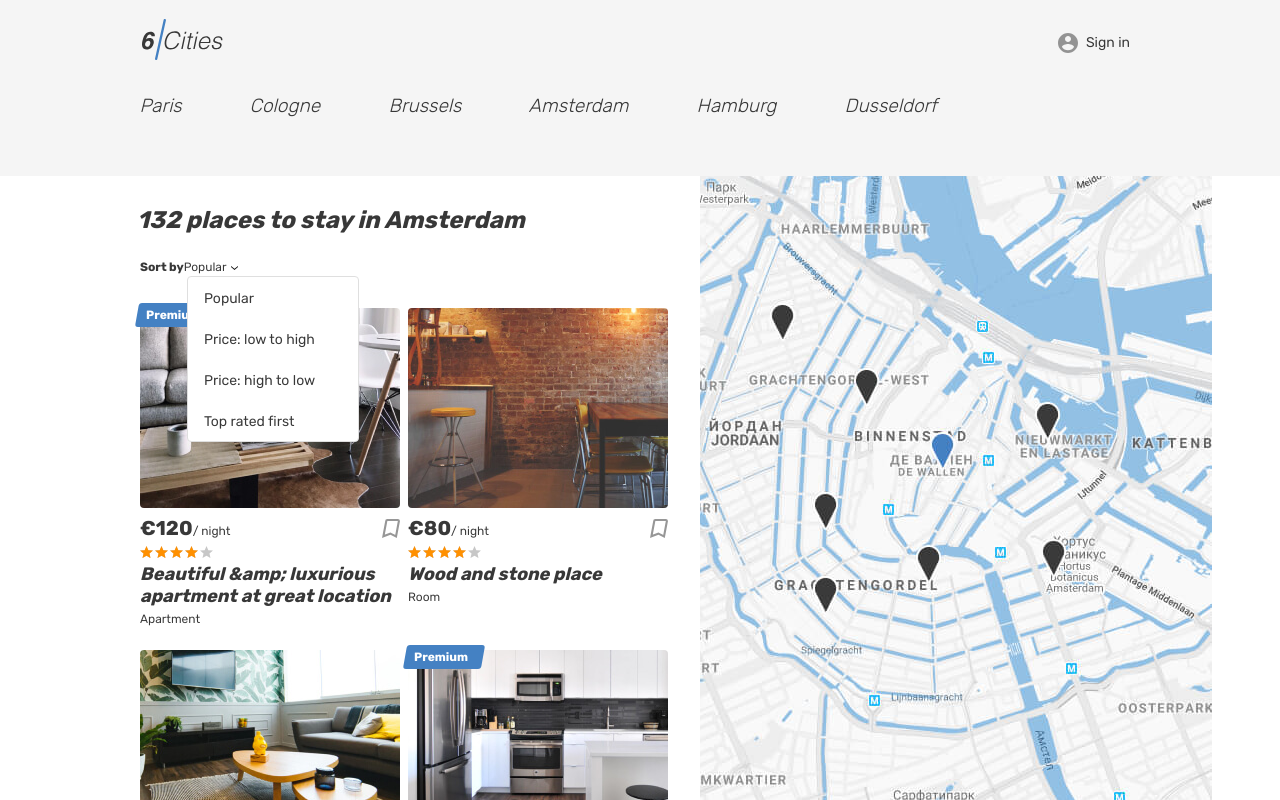
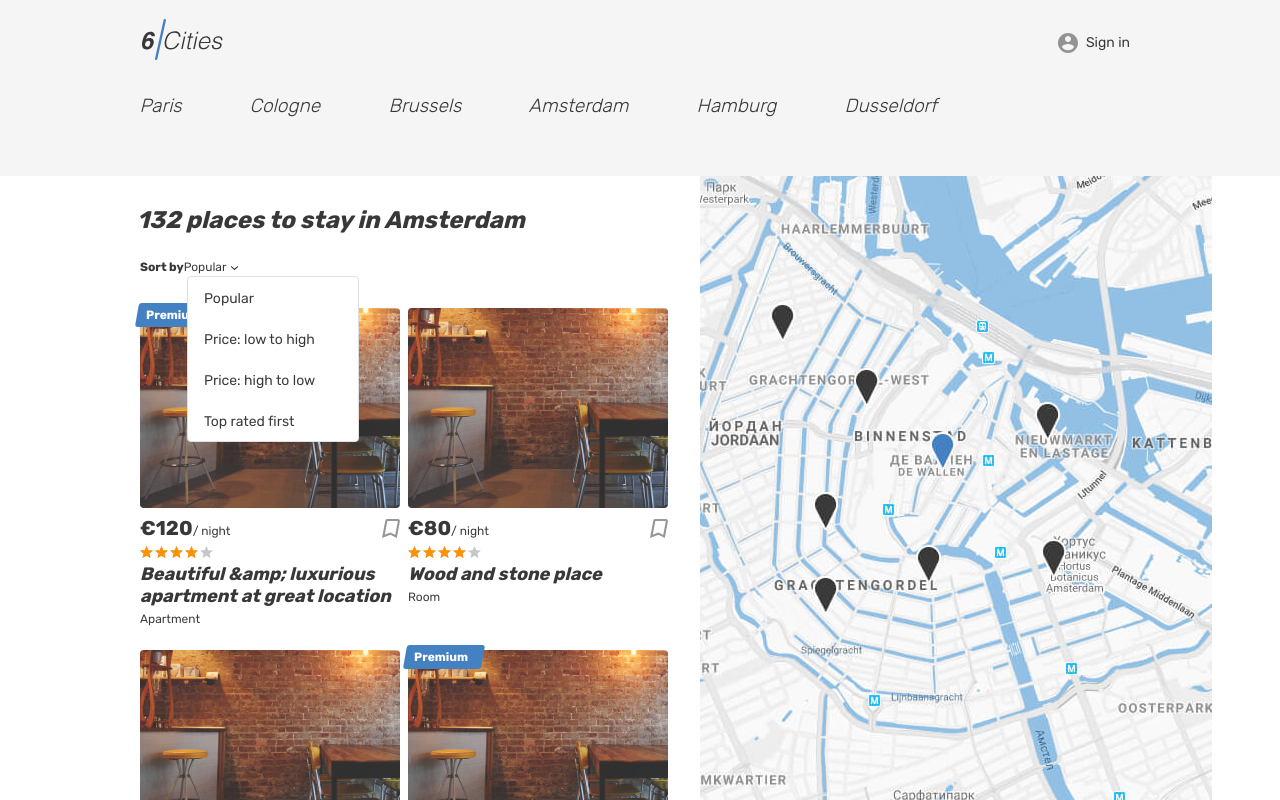
Before and after one commit to htmlacademy-react/2475279-six-cities-15, a React (Vite) app: page / in a window 1280 px wide. Built offline with nearby package versions, Linux system fonts and the light colour scheme.

Commit message:
add offers mocks

```diff
--- a/src/app.tsx
+++ b/src/app.tsx
@@ -8,20 +8,28 @@ import PrivateRoute from './components/private-route/private-route';
 import Layout from './components/layout/layout';
 import { AppRoute } from './const';
 import { getAuthorizationStatus } from './authorizationStatus';
+import { IOffer } from './mocks/offers';
 
-interface IAppScreenProps {
-  offer: number;
+interface IAppProps {
+  offerCount: number;
+  offers: IOffer[];
 }
 
-export const App = ({ offer }: IAppScreenProps): JSX.Element => {
+export const App = ({ offerCount, offers }: IAppProps): JSX.Element => {
   const authorizationStatus = getAuthorizationStatus();
 
   return (
     <BrowserRouter>
       <Routes>
         <Route path={AppRoute.Root} element={<Layout />}>
-          <Route index element={<MainPage offer={offer} />} />
-          <Route path={AppRoute.Offer} element={<OfferPage />} />
+          <Route
+            index
+            element={<MainPage offerCount={offerCount} offers={offers} />}
+          />
+          <Route
+            path={AppRoute.Offer}
+            element={<OfferPage offers={offers} />}
+          />
           <Route
             path={AppRoute.Login}
             element={
--- a/src/components/card/card.tsx
+++ b/src/components/card/card.tsx
@@ -1,14 +1,15 @@
-import { cardInfo } from '../../mocks/mocks';
+import { IOffer } from '../../mocks/offers';
 
 interface ICardProps {
   className?: string;
+  offers: IOffer[];
 }
 
-const Card = ({ className }: ICardProps): JSX.Element => (
+const Card = ({ className, offers }: ICardProps): JSX.Element => (
   <div className="cities__places-list places__list tabs__content">
-    {cardInfo.map(({ id, premium, imgSrc, cost, description, type }) => (
+    {offers.map(({ id, isPremium, images, price, title, type }) => (
       <article className={`${className}__card place-card`} key={id}>
-        {premium ? (
+        {isPremium ? (
           <div className="place-card__mark">
             <span>Premium</span>
           </div>
@@ -18,7 +19,7 @@ const Card = ({ className }: ICardProps): JSX.Element => (
           <a href="#">
             <img
               className="place-card__image"
-              src={imgSrc}
+              src={images[0]}
               width="260"
               height="200"
               alt="Place image"
@@ -29,7 +30,7 @@ const Card = ({ className }: ICardProps): JSX.Element => (
         <div className="place-card__info">
           <div className="place-card__price-wrapper">
             <div className="place-card__price">
-              <b className="place-card__price-value">&euro;{cost}</b>
+              <b className="place-card__price-value">&euro;{price}</b>
               <span className="place-card__price-text">&#47;&nbsp;night</span>
             </div>
             <button
@@ -51,7 +52,7 @@ const Card = ({ className }: ICardProps): JSX.Element => (
           </div>
 
           <h2 className="place-card__name">
-            <a href="#">{description}</a>
+            <a href="#">{title}</a>
           </h2>
 
           <p className="place-card__type">{type}</p>
--- a/src/index.tsx
+++ b/src/index.tsx
@@ -2,6 +2,7 @@ import React from 'react';
 import ReactDOM from 'react-dom/client';
 import { App } from './app';
 import { Settings } from './const';
+import { offers } from './mocks/offers';
 
 const root = ReactDOM.createRoot(
   document.getElementById('root') as HTMLElement
@@ -9,6 +10,6 @@ const root = ReactDOM.createRoot(
 
 root.render(
   <React.StrictMode>
-    <App offer={Settings.Offer} />
+    <App offerCount={Settings.Offer} offers={offers} />
   </React.StrictMode>
 );
--- a/src/mocks/mocks.ts
+++ /dev/null
@@ -1,83 +0,0 @@
-interface ICardInfo {
-  id: number;
-  premium: boolean;
-  imgSrc: string;
-  cost: number;
-  description: string;
-  type: 'Apartment' | 'Room' | 'House' | 'Hotel';
-}
-
-export const cardInfo: ICardInfo[] = [
-  {
-    id: 1,
-    premium: true,
-    imgSrc: 'img/apartment-01.jpg',
-    cost: 120,
-    description: 'Beautiful &amp; luxurious apartment at great location',
-    type: 'Apartment',
-  },
-  {
-    id: 2,
-    premium: false,
-    imgSrc: 'img/room.jpg',
-    cost: 80,
-    description: 'Wood and stone place',
-    type: 'Room',
-  },
-  {
-    id: 3,
-    premium: false,
-    imgSrc: 'img/apartment-02.jpg',
-    cost: 132,
-    description: 'Canal View Prinsengracht',
-    type: 'Apartment',
-  },
-  {
-    id: 4,
-    premium: true,
-    imgSrc: 'img/apartment-03.jpg',
-    cost: 180,
-    description: 'Nice, cozy, warm big bed apartment',
-    type: 'Apartment',
-  },
-  {
-    id: 5,
-    premium: false,
-    imgSrc: 'img/room.jpg',
-    cost: 80,
-    description: 'Wood and stone place',
-    type: 'Room',
-  },
-];
-
-interface IOfferImg {
-  id: number;
-  imgSrc: string;
-}
-
-export const offerImg: IOfferImg[] = [
-  {
-    id: 1,
-    imgSrc: 'img/room.jpg',
-  },
-  {
-    id: 2,
-    imgSrc: 'img/apartment-01.jpg',
-  },
-  {
-    id: 3,
-    imgSrc: 'img/apartment-02.jpg',
-  },
-  {
-    id: 4,
-    imgSrc: 'img/apartment-03.jpg',
-  },
-  {
-    id: 5,
-    imgSrc: 'img/studio-01.jpg',
-  },
-  {
-    id: 6,
-    imgSrc: 'img/room.jpg',
-  },
-];
--- /dev/null
+++ b/src/mocks/offers.ts
@@ -0,0 +1,189 @@
+interface IHost {
+  name: string;
+  avatarUrl: string;
+  isPro: boolean;
+  comment: string;
+  rating: number;
+}
+
+export interface IOffer {
+  id: number;
+  title: string;
+  type: 'Apartment' | 'Room' | 'House' | 'Hotel';
+  price: number;
+  city:
+    | 'Paris'
+    | 'Cologne'
+    | 'Brussels'
+    | 'Amsterdam'
+    | 'Hamburg'
+    | 'Dusseldorf';
+  location: string;
+  isFavorite: boolean;
+  isPremium: boolean;
+  rating: number;
+  description: string;
+  bedrooms: number;
+  goods: string[];
+  host: IHost;
+  images: string[];
+  maxAdults: number;
+}
+
+export const offers: IOffer[] = [
+  {
+    id: 1,
+    title: 'Beautiful &amp; luxurious apartment at great location',
+    type: 'Apartment',
+    price: 120,
+    city: 'Paris',
+    location: 'location',
+    isFavorite: true,
+    isPremium: true,
+    rating: 4,
+    description:
+      'A quiet cozy and picturesque that hides behind a a river by the unique lightness of Amsterdam. The building is green and from 18th century.',
+    bedrooms: 2,
+    goods: ['Wi-fi'],
+    host: {
+      name: 'Oliver',
+      avatarUrl: 'img/avatar-max.jpg',
+      isPro: true,
+      comment:
+        'A quiet cozy and picturesque that hides behind a a river by the unique lightness of Amsterdam. The building is green and from 18th century.',
+      rating: 4,
+    },
+    images: [
+      'img/room.jpg',
+      'img/apartment-01.jpg',
+      'img/apartment-02.jpg',
+      'img/apartment-03.jpg',
+      'img/studio-01.jpg',
+    ],
+    maxAdults: 3,
+  },
+  {
+    id: 2,
+    title: 'Wood and stone place',
+    type: 'Room',
+    price: 80,
+    city: 'Paris',
+    location: 'location',
+    isFavorite: false,
+    isPremium: false,
+    rating: 4,
+    description:
+      'A quiet cozy and picturesque that hides behind a a river by the unique lightness of Amsterdam. The building is green and from 18th century.',
+    bedrooms: 2,
+    goods: ['Wi-fi'],
+    host: {
+      name: 'Oliver',
+      avatarUrl: 'img/avatar-max.jpg',
+      isPro: true,
+      comment:
+        'A quiet cozy and picturesque that hides behind a a river by the unique lightness of Amsterdam. The building is green and from 18th century.',
+      rating: 4,
+    },
+    images: [
+      'img/room.jpg',
+      'img/apartment-01.jpg',
+      'img/apartment-02.jpg',
+      'img/apartment-03.jpg',
+      'img/studio-01.jpg',
+    ],
+    maxAdults: 3,
+  },
+  {
+    id: 3,
+    title: 'Canal View Prinsengracht',
+    type: 'Apartment',
+    price: 132,
+    city: 'Paris',
+    location: 'location',
+    isFavorite: true,
+    isPremium: false,
+    rating: 4,
+    description:
+      'A quiet cozy and picturesque that hides behind a a river by the unique lightness of Amsterdam. The building is green and from 18th century.',
+    bedrooms: 2,
+    goods: ['Wi-fi'],
+    host: {
+      name: 'Oliver',
+      avatarUrl: 'img/avatar-max.jpg',
+      isPro: true,
+      comment:
+        'A quiet cozy and picturesque that hides behind a a river by the unique lightness of Amsterdam. The building is green and from 18th century.',
+      rating: 4,
+    },
+    images: [
+      'img/room.jpg',
+      'img/apartment-01.jpg',
+      'img/apartment-02.jpg',
+      'img/apartment-03.jpg',
+      'img/studio-01.jpg',
+    ],
+    maxAdults: 3,
+  },
+  {
+    id: 4,
+    title: 'Nice, cozy, warm big bed apartment',
+    type: 'Apartment',
+    price: 180,
+    city: 'Paris',
+    location: 'location',
+    isFavorite: true,
+    isPremium: true,
+    rating: 4,
+    description:
+      'A quiet cozy and picturesque that hides behind a a river by the unique lightness of Amsterdam. The building is green and from 18th century.',
+    bedrooms: 2,
+    goods: ['Wi-fi'],
+    host: {
+      name: 'Oliver',
+      avatarUrl: 'img/avatar-max.jpg',
+      isPro: true,
+      comment:
+        'A quiet cozy and picturesque that hides behind a a river by the unique lightness of Amsterdam. The building is green and from 18th century.',
+      rating: 4,
+    },
+    images: [
+      'img/room.jpg',
+      'img/apartment-01.jpg',
+      'img/apartment-02.jpg',
+      'img/apartment-03.jpg',
+      'img/studio-01.jpg',
+    ],
+    maxAdults: 3,
+  },
+  {
+    id: 5,
+    title: 'Wood and stone place',
+    type: 'Room',
+    price: 80,
+    city: 'Paris',
+    location: 'location',
+    isFavorite: false,
+    isPremium: false,
+    rating: 4,
+    description:
+      'A quiet cozy and picturesque that hides behind a a river by the unique lightness of Amsterdam. The building is green and from 18th century.',
+    bedrooms: 2,
+    goods: ['Wi-fi'],
+    host: {
+      name: 'Oliver',
+      avatarUrl: 'img/avatar-max.jpg',
+      isPro: true,
+      comment:
+        'A quiet cozy and picturesque that hides behind a a river by the unique lightness of Amsterdam. The building is green and from 18th century.',
+      rating: 4,
+    },
+    images: [
+      'img/room.jpg',
+      'img/apartment-01.jpg',
+      'img/apartment-02.jpg',
+      'img/apartment-03.jpg',
+      'img/studio-01.jpg',
+    ],
+    maxAdults: 3,
+  },
+];
--- a/src/pages/main-page/components/sort-places/sort-places.tsx
+++ b/src/pages/main-page/components/sort-places/sort-places.tsx
@@ -1,13 +1,13 @@
 import { OPTIONS } from '../../../../const';
 
 interface IAppScreenProps {
-  offer: number;
+  offerCount: number;
 }
 
-const SortPlaces = ({ offer }: IAppScreenProps): JSX.Element => (
+const SortPlaces = ({ offerCount }: IAppScreenProps): JSX.Element => (
   <div>
     <h2 className="visually-hidden">Places</h2>
-    <b className="places__found">{offer} places to stay in Amsterdam</b>
+    <b className="places__found">{offerCount} places to stay in Amsterdam</b>
 
     <form className="places__sorting" action="#" method="get">
       <span className="places__sorting-caption">Sort by</span>
--- a/src/pages/main-page/main-page.tsx
+++ b/src/pages/main-page/main-page.tsx
@@ -1,17 +1,15 @@
 import Card from '../../components/card/card';
-// import Header from '../../components/header/header';
 import Map from '../../components/map/map';
 import NavTabs from './components/nav-tabs/nav-tabs';
 import SortPlaces from './components/sort-places/sort-places';
+import { IOffer } from '../../mocks/offers';
 
-interface IAppScreenProps {
-  offer: number;
+interface IMainPageProps {
+  offerCount: number;
+  offers: IOffer[];
 }
 
-const MainPage = ({ offer }: IAppScreenProps): JSX.Element => (
-  // <div className="page page--gray page--main">
-  //   <Header />
-
+const MainPage = ({ offerCount, offers }: IMainPageProps): JSX.Element => (
   <main className="page__main page__main--index">
     <h1 className="visually-hidden">Cities</h1>
     <NavTabs />
@@ -19,8 +17,8 @@ const MainPage = ({ offer }: IAppScreenProps): JSX.Element => (
     <div className="cities">
       <div className="cities__places-container container">
         <section className="cities__places places">
-          <SortPlaces offer={offer} />
-          <Card className="cities" />
+          <SortPlaces offerCount={offerCount} />
+          <Card className="cities" offers={offers} />
         </section>
 
         <div className="cities__right-section">
@@ -29,7 +27,6 @@ const MainPage = ({ offer }: IAppScreenProps): JSX.Element => (
       </div>
     </div>
   </main>
-  // </div>
 );
 
 export default MainPage;
```
Also changed, not shown: src/mocks/reviews.ts (added, +20 -0 lines), src/pages/offer-page/offer-page.tsx (+13 -5 lines).
